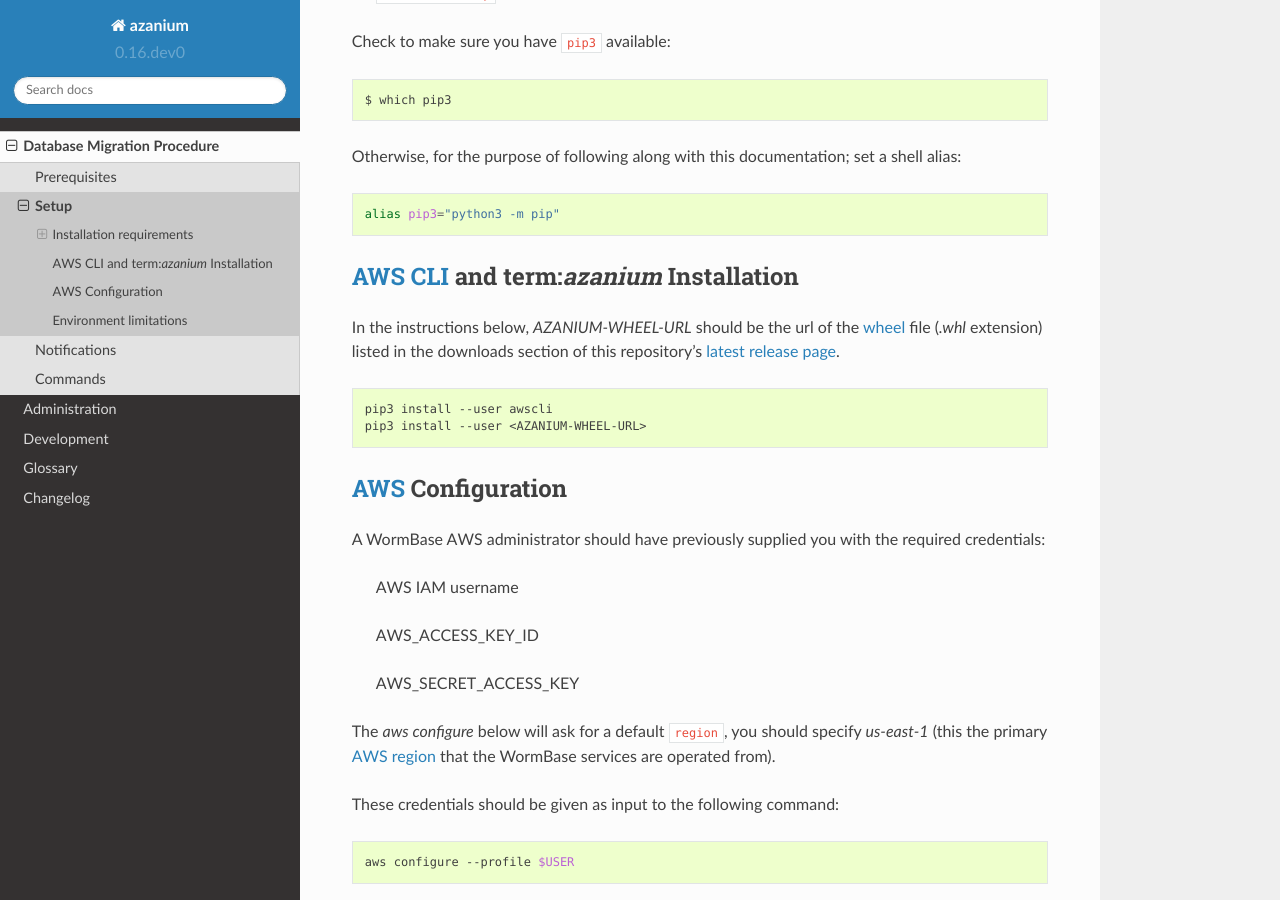
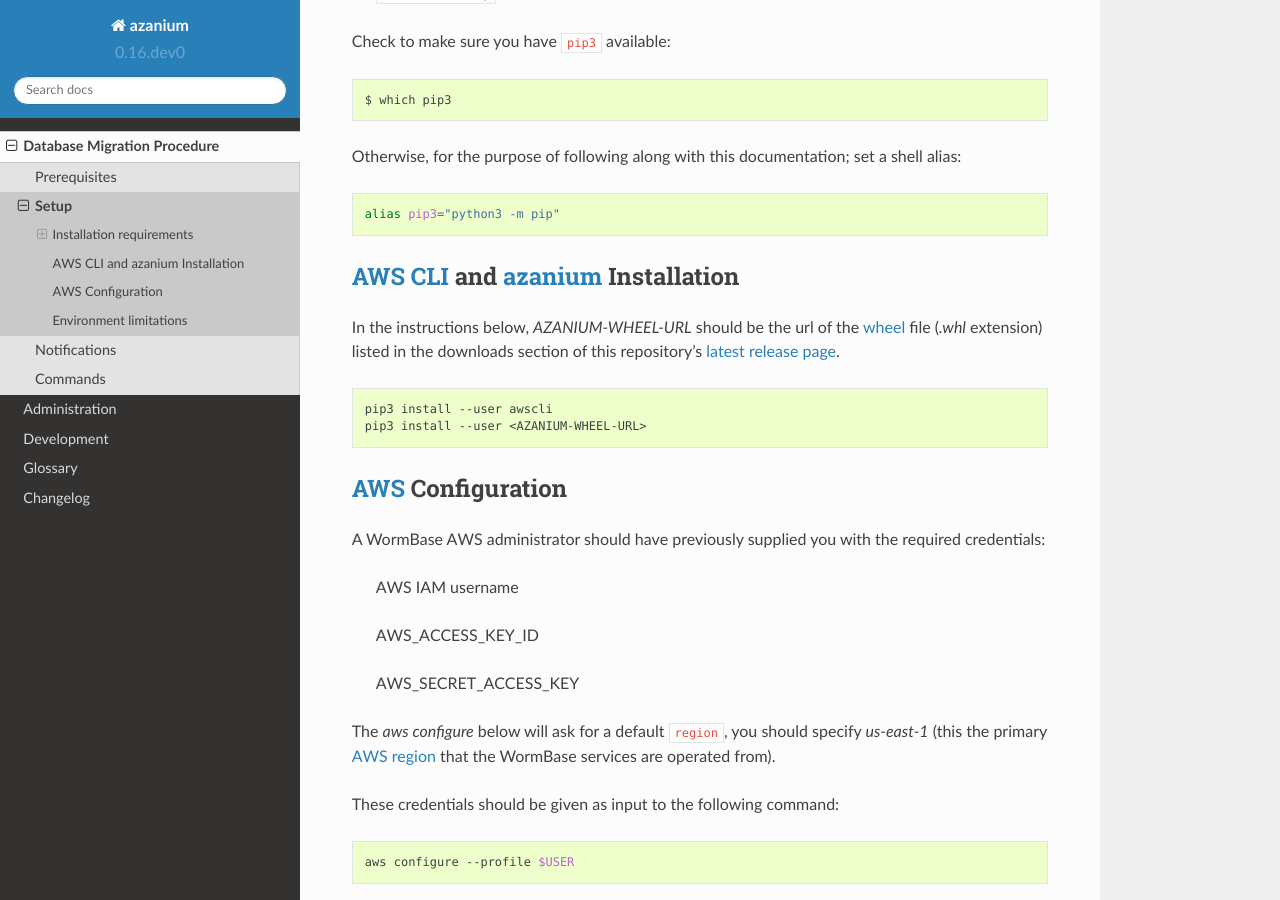
Before and after one commit to WormBase/db-migration, a Sphinx documentation site: the page built from docs/source/user/setup.rst, in a window 1280 px wide and 900 px high, scrolled down 741 px. Built offline with Sphinx 7.4.7 and the Read the Docs theme 2.0.0, drawn with Linux system fonts in a browser that asks for light colours.

Commit message:
Fix syntax.

```diff
--- a/docs/source/user/setup.rst
+++ b/docs/source/user/setup.rst
@@ -48,8 +48,8 @@
    alias pip3="python3 -m pip"
 
 
-:term:`AWS` :term:`CLI` and term:`azanium` Installation
-=======================================================
+:term:`AWS` :term:`CLI` and :term:`azanium` Installation
+========================================================
 In the instructions below, `AZANIUM-WHEEL-URL` should be the url of
 the wheel_ file (`.whl` extension) listed in the downloads section of
 this repository's `latest release page`_.
```
